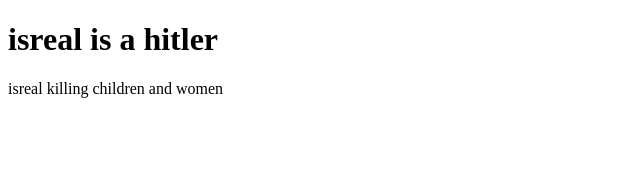
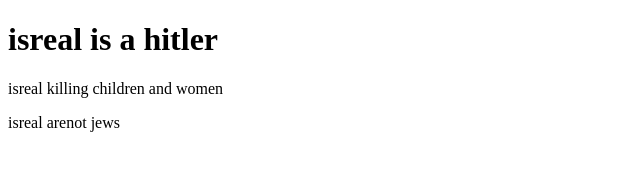
Before and after one commit to ali-elrefa3y-310/ali, a plain HTML site: page index.html in a window 1280 px wide. Shown: the whole page, without its empty margins (0-640 px from the left). Drawn offline with Linux system fonts and the light colour scheme.

Commit message:
new paragraph

```diff
--- a/index.html
+++ b/index.html
@@ -9,5 +9,7 @@
 
 <p>isreal killing children and women</p>
 
+<p>isreal arenot jews</p>
+
 </body>
 </html>
```
